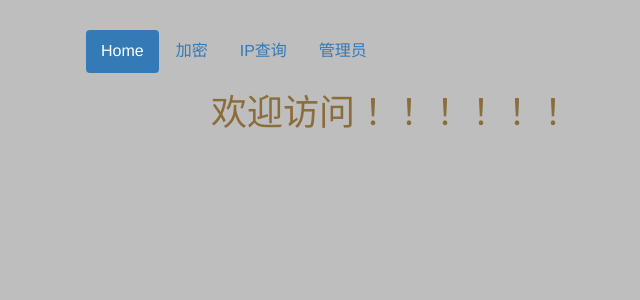
After one commit to TTwilight/web_security, a Django app: page / in a window 1280 px wide. The commit adds this page. Shown: the top 300 px of the page, without its empty margins (249-889 px from the left). Run offline with Django 3.2, Linux system fonts and the light colour scheme; some libraries are stand-ins or nearby versions.

Commit message:
v0.5 优化了地图查询,增加了首页显示，优化了显示细节，添加了导航兰

```diff
--- /dev/null
+++ b/web_security/templates/home.html
@@ -0,0 +1,30 @@
+<!DOCTYPE html>
+<html lang="en">
+<head>
+    <meta charset="UTF-8">
+    <title>HOME</title>
+    <link rel="stylesheet" href="http://cdn.bootcss.com/bootstrap/3.3.0/css/bootstrap.min.css">
+
+<!-- 可选的Bootstrap主题文件（一般不用引入） -->
+    <link rel="stylesheet" href="http://cdn.bootcss.com/bootstrap/3.3.0/css/bootstrap-theme.min.css">
+
+<!-- jQuery文件。务必在bootstrap.min.js 之前引入 -->
+    <script src="http://cdn.bootcss.com/jquery/1.11.1/jquery.min.js"></script>
+
+<!-- 最新的 Bootstrap 核心 JavaScript 文件 -->
+    <script src="http://cdn.bootcss.com/bootstrap/3.3.0/js/bootstrap.min.js"></script>
+</head>
+<body style="background-color:	#BEBEBE	;font-size: 16px" class="text-warning">
+        <nav class="text-center col-xs-6 col-xs-offset-3" style="padding-top: 30px">
+            <ul class="nav nav-pills" role="tablist">
+                <li role="presentation" class="active"><a href="/">Home</a></li>
+                <li role="presentation"><a href="/encrypt/">加密</a></li>
+                <li role="presentation"><a href="/ipsearch/">IP查询</a></li>
+                <li role="presentation"><a href="/admin/">管理员</a></li>
+            </ul>
+        </nav>
+        <div class="text-center col-xs-6 col-xs-offset-3">
+            <h1>欢迎访问！！！！！！</h1>
+        </div>
+</body>
+</html>
--- a/web_security/web_security/urls.py
+++ b/web_security/web_security/urls.py
@@ -15,9 +15,12 @@ Including another URLconf
 """
 from django.conf.urls import url,include
 from django.contrib import admin
+from . import views
 
 urlpatterns = [
+    url(r'^$',views.home,name='home'),
     url(r'^admin/', admin.site.urls),
     url(r'^encrypt/',include('encrypt.urls')),
     url(r'^ipsearch/',include('ipsearch.urls')),
+
 ]
--- /dev/null
+++ b/web_security/web_security/views.py
@@ -0,0 +1,10 @@
+from django.shortcuts import render
+from django.http import HttpResponse,Http404
+from urllib.request import urlopen,urlretrieve
+from bs4 import BeautifulSoup
+import json
+import os
+from binascii import a2b_hex,b2a_hex
+
+def home(request):
+    return render(request,'home.html')
```
Also changed, not shown: web_security/encrypt/templates/encrypt/index.html (+10 -2 lines), web_security/ipsearch/templates/ipsearch/index.html (+10 -1 lines), web_security/ipsearch/static/ipsearch/test.jpg (deleted).
